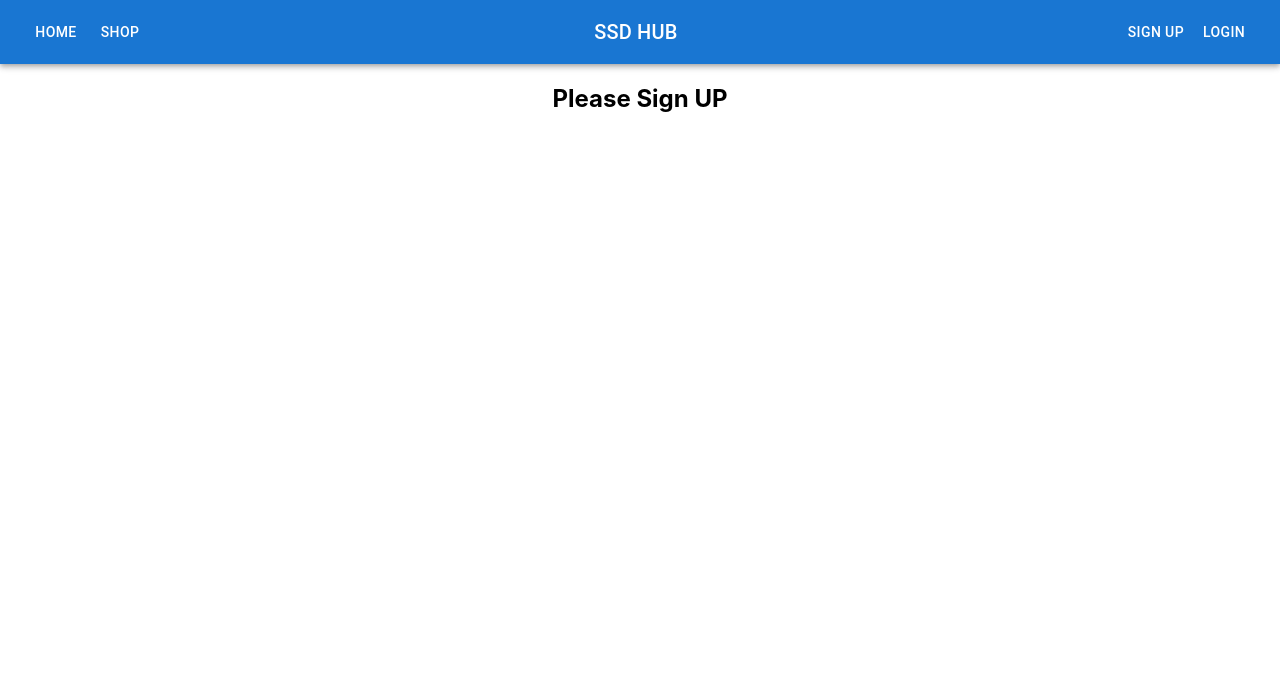
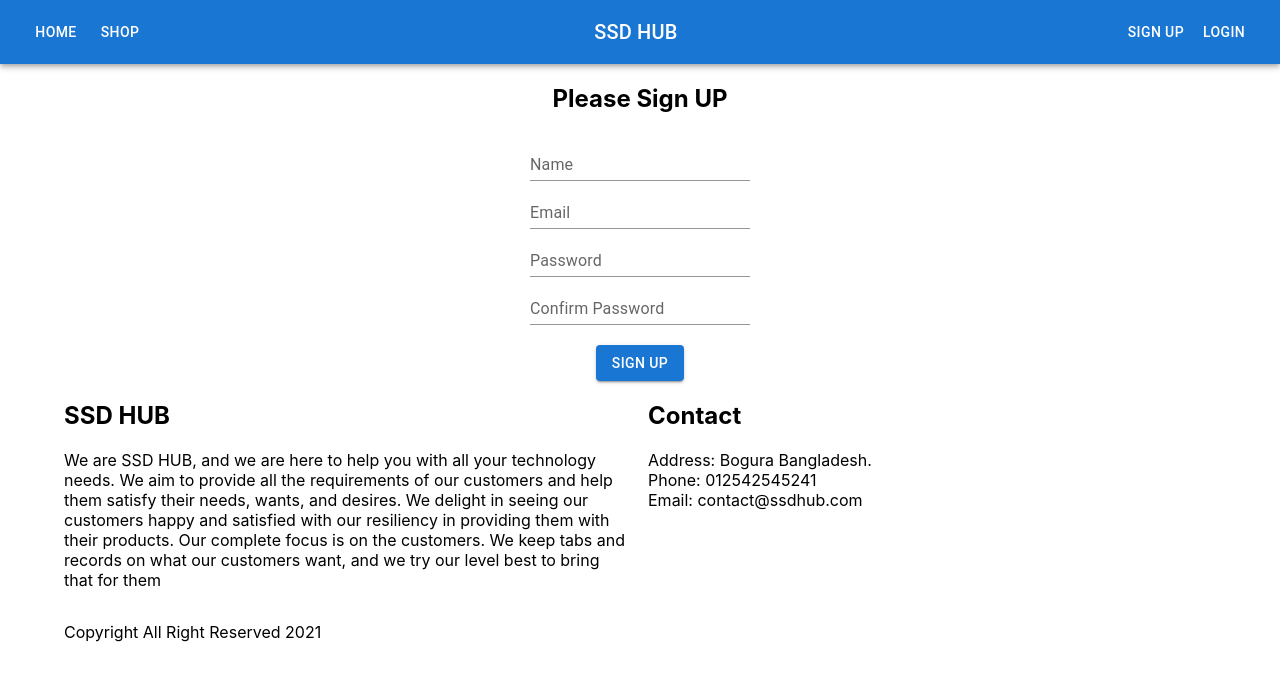
Before and after one commit to yeasirarafatpp/ssd-hub-client-side, a React (Create React App) app: page /signup in a window 1280 px wide. Shown: the top 680 px of the page. Built offline with nearby package versions, Linux system fonts and the light colour scheme.

Commit message:
complete home page design

```diff
--- a/src/App.js
+++ b/src/App.js
@@ -6,6 +6,7 @@ import Shop from './components/Shop/Shop';
 import NotFound from './components/NotFound/NotFound';
 import Login from './components/Login/Login';
 import Signup from './components/Signup/Signup';
+import Footer from './components/Footer/Footer';
 
 function App() {
   return (
@@ -32,6 +33,7 @@ function App() {
             <NotFound></NotFound>
           </Route>
         </Switch>
+        <Footer></Footer>
       </BrowserRouter>
     </div>
   );
--- /dev/null
+++ b/src/components/Footer/Footer.js
@@ -0,0 +1,28 @@
+import { Container, Grid } from '@mui/material';
+import React from 'react';
+
+const Footer = () => {
+    return (
+        <Container style={{ textAlign: 'left' }}>
+            <Grid container spacing={2}>
+                <Grid item xs={12} md={6}>
+                    <h2>SSD HUB</h2>
+                    <p>We are SSD HUB, and we are here to help you with all your technology needs. We aim to provide all the requirements of our customers and help them satisfy their needs, wants, and desires. We delight in seeing our customers happy and satisfied with our resiliency in providing them with their products. Our complete focus is on the customers. We keep tabs and records on what our customers want, and we try our level best to bring that for them</p>
+                </Grid>
+                <Grid item xs={12} md={6}>
+                    <h2>Contact</h2>
+                    <p>
+                        Address: Bogura Bangladesh.
+                        <br />
+                        Phone: 012542545241
+                        <br />
+                        Email: contact@ssdhub.com
+                    </p>
+                </Grid>
+            </Grid>
+            <p className="text-center">Copyright All Right Reserved 2021</p>
+        </Container>
+    );
+};
+
+export default Footer;
--- a/src/components/Home/Home.js
+++ b/src/components/Home/Home.js
@@ -1,12 +1,14 @@
 import React from 'react';
 import ssdBanner from '../../images/ssd-banner.jpg'
 import Products from '../Products/Products';
+import Reviews from '../Reviews/Reviews';
 
 const Home = () => {
     return (
         <div>
             <img style={{ width: '100%' }} src={ssdBanner} alt="Banner" />
             <Products></Products>
+            <Reviews></Reviews>
         </div>
     );
 };
--- a/src/components/Login/Login.js
+++ b/src/components/Login/Login.js
@@ -1,9 +1,32 @@
+import { Button, TextField } from '@mui/material';
 import React from 'react';
 
 const Login = () => {
+    const handleLoginSubmit = (e) => {
+        console.log('form submit')
+        e.preventDefault();
+    }
     return (
         <div>
             <h2>Please Login</h2>
+            <form onSubmit={handleLoginSubmit}>
+                <TextField
+                    type="email"
+                    label="Email"
+                    name="email"
+                    variant="standard"
+                />
+                <br />
+                <TextField
+                    type="password"
+                    label="Password"
+                    name="password"
+                    variant="standard"
+                />
+                <br />
+                <br />
+                <Button variant="contained" type="submit">Login</Button>
+            </form>
         </div>
     );
 };
--- a/src/components/Product/Product.js
+++ b/src/components/Product/Product.js
@@ -3,7 +3,7 @@ import Card from '@mui/material/Card';
 import CardContent from '@mui/material/CardContent';
 import CardMedia from '@mui/material/CardMedia';
 import Typography from '@mui/material/Typography';
-import { Button, CardActions, Container, Grid } from '@mui/material';
+import { Button, CardActions, Grid } from '@mui/material';
 
 const Product = ({ product }) => {
     const { name, img, price, desc } = product;
@@ -12,9 +12,9 @@ const Product = ({ product }) => {
             <Card sx={{ maxWidth: 345 }}>
                 <CardMedia
                     component="img"
-                    height="100%"
+                    height="80%"
                     image={img}
-                    alt="green iguana"
+                    alt="Product Image"
                 />
                 <CardContent>
                     <Typography gutterBottom variant="h5" component="div">
--- a/src/components/Products/Products.js
+++ b/src/components/Products/Products.js
@@ -3,23 +3,22 @@ import React, { useEffect, useState } from 'react';
 import Product from '../Product/Product';
 
 const Products = () => {
-    const [products, setProducts] = useState({});
+    const [allProducts, setAllProducts] = useState({});
     useEffect(() => {
         fetch('http://localhost:5000/products')
             .then(res => res.json())
-            .then(data => setProducts(data))
+            .then(data => setAllProducts(data))
     }, []);
     return (
         <Container>
             <h2>Our Best Selling Product</h2>
-            <p>We have {products.length} products</p>
             <Grid container spacing={2}>
-                {
-                    products.map(product => <Product
-                        key={product.id}
+                {/* {
+                    allProducts.map(product => <Product
+                        key={product._id}
                         product={product}
                     ></Product>)
-                }
+                } */}
             </Grid>
         </Container>
     );
--- /dev/null
+++ b/src/components/Review/Review.js
@@ -0,0 +1,26 @@
+import React from 'react';
+import Card from '@mui/material/Card';
+import CardContent from '@mui/material/CardContent';
+import Typography from '@mui/material/Typography';
+import { Rating } from '@mui/material';
+
+const Review = () => {
+    return (
+        <Card sx={{ minWidth: 275 }}>
+            <CardContent>
+                <Typography variant="h5" component="div">
+                    Client Name
+                </Typography>
+                <Typography sx={{ mb: 1.5 }} color="text.secondary">
+                    Client
+                </Typography>
+                <Typography variant="body2">
+                    here will show client para
+                </Typography>
+                <Rating name="read-only" value={3} readOnly />
+            </CardContent>
+        </Card>
+    );
+};
+
+export default Review;
--- /dev/null
+++ b/src/components/Reviews/Reviews.js
@@ -0,0 +1,14 @@
+import { Container } from '@mui/material';
+import React from 'react';
+import Review from '../Review/Review';
+
+const Reviews = () => {
+    return (
+        <Container>
+            <h2>What Client Say About Us</h2>
+            <Review></Review>
+        </Container>
+    );
+};
+
+export default Reviews;
--- a/src/components/Shop/Shop.js
+++ b/src/components/Shop/Shop.js
@@ -1,10 +1,27 @@
-import React from 'react';
+import { Container, Grid } from '@mui/material';
+import React, { useEffect, useState } from 'react';
+import Product from '../Product/Product';
 
 const Shop = () => {
+    const [products, setProducts] = useState({});
+    useEffect(() => {
+        fetch('http://localhost:5000/products')
+            .then(res => res.json())
+            .then(data => setProducts(data))
+    }, []);
     return (
-        <div>
-            <h2>This is our shop page</h2>
-        </div>
+        <Container>
+            <h2>Our All Products</h2>
+            <p>We have {products.length} products</p>
+            <Grid container spacing={2}>
+                {
+                    products.map(product => <Product
+                        key={product.id}
+                        product={product}
+                    ></Product>)
+                }
+            </Grid>
+        </Container>
     );
 };
 
--- a/src/components/Signup/Signup.js
+++ b/src/components/Signup/Signup.js
@@ -1,9 +1,46 @@
+import { Button, TextField } from '@mui/material';
 import React from 'react';
 
 const Signup = () => {
+    const handleSignupSubmit = (e) => {
+        console.log('form signup')
+        e.preventDefault();
+    }
     return (
         <div>
             <h2>Please Sign UP</h2>
+            <form onSubmit={handleSignupSubmit}>
+                <TextField
+                    type="text"
+                    label="Name"
+                    name="name"
+                    variant="standard"
+                />
+                <br />
+                <TextField
+                    type="email"
+                    label="Email"
+                    name="email"
+                    variant="standard"
+                />
+                <br />
+                <TextField
+                    type="password"
+                    label="Password"
+                    name="password"
+                    variant="standard"
+                />
+                <br />
+                <TextField
+                    type="password"
+                    label="Confirm Password"
+                    name="RePassword"
+                    variant="standard"
+                />
+                <br />
+                <br />
+                <Button variant="contained" type="submit">Sign Up</Button>
+            </form>
         </div>
     );
 };
```
